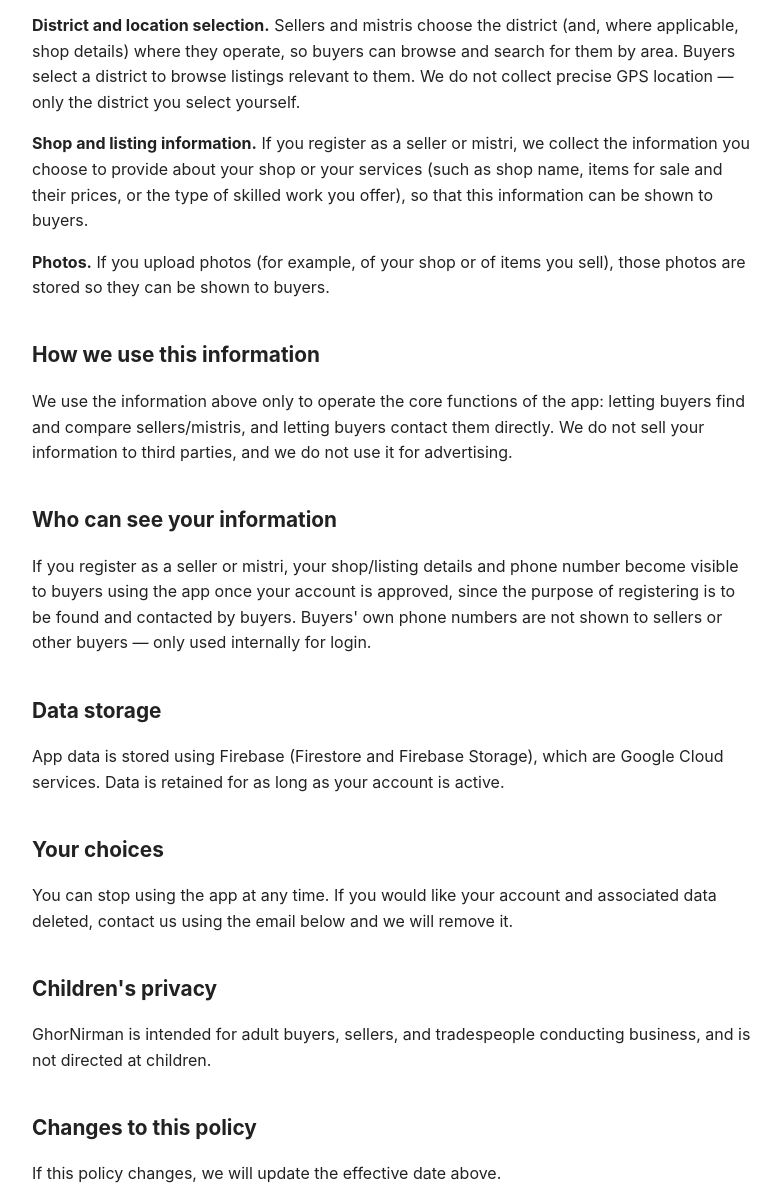
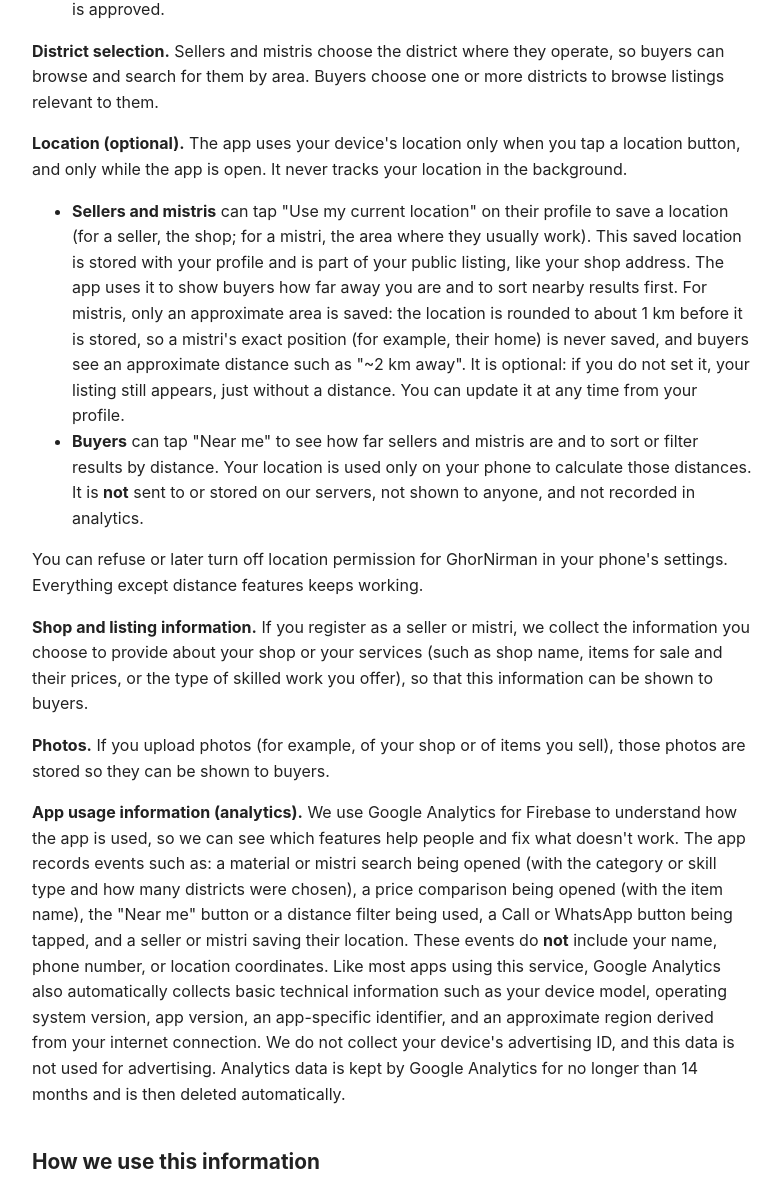
Before and after one commit to ranjan036/ghornirman-privacy, a plain HTML site: page index.html in a window 1280 px wide. Shown: the part 584-1774 px from the top of the page, without its empty margins (248-1029 px from the left). Drawn offline with Linux system fonts and the light colour scheme.

Commit message:
Update privacy policy for location and usage analytics
- Replace "we do not collect precise GPS location": location is optional
  and foreground-only. Seller shop locations are saved with the public
  listing; mistri locations are rounded to ~1 km before saving; a buyer's
  "Near me" location is used on the phone only and never stored.
- Add an analytics section: events recorded (no name, phone number or
  coordinates), data Google Analytics collects automatically, no
  advertising ID, deleted within 14 months.
- Fix: buyers do not sign in, and can choose several districts.
- Deletion page: saved locations are deleted; analytics are not linked to
  an account and expire automatically.

Co-Authored-By: Claude Opus 5.5 <noreply@anthropic.com>

```diff
--- a/index.html
+++ b/index.html
@@ -22,7 +22,7 @@
 <body>
 
 <h1>Privacy Policy for GhorNirman</h1>
-<p class="updated">Effective date: 2026-09-17</p>
+<p class="updated">Effective date: 2026-09-29 (previous version: 2026-09-17)</p>
 
 <p>
 GhorNirman ("the app", "we", "us") is a marketplace app that helps buyers
@@ -33,10 +33,11 @@ This policy explains what information the app collects and how it is used.
 
 <h2>Information we collect</h2>
 
-<p><strong>Phone number.</strong> When you sign up or log in, we collect
-your phone number and verify it using a one-time password (OTP) sent by
-SMS. This verification is handled by Firebase Authentication, a service
-provided by Google. We use your phone number to:</p>
+<p><strong>Phone number.</strong> Buyers can use the app without signing
+in. When a seller or mistri signs up or logs in, we collect their phone
+number and verify it using a one-time password (OTP) sent by SMS. This
+verification is handled by Firebase Authentication, a service provided by
+Google. We use your phone number to:</p>
 <ul>
   <li>identify your account and let you log back in,</li>
   <li>let buyers contact sellers/mistris directly by phone call or
@@ -47,11 +48,35 @@ provided by Google. We use your phone number to:</p>
   seller or mistri listing is approved.</li>
 </ul>
 
-<p><strong>District and location selection.</strong> Sellers and mistris
-choose the district (and, where applicable, shop details) where they
-operate, so buyers can browse and search for them by area. Buyers select
-a district to browse listings relevant to them. We do not collect precise
-GPS location — only the district you select yourself.</p>
+<p><strong>District selection.</strong> Sellers and mistris choose the
+district where they operate, so buyers can browse and search for them by
+area. Buyers choose one or more districts to browse listings relevant to
+them.</p>
+
+<p><strong>Location (optional).</strong> The app uses your device's
+location only when you tap a location button, and only while the app is
+open. It never tracks your location in the background.</p>
+<ul>
+  <li><strong>Sellers and mistris</strong> can tap "Use my current
+  location" on their profile to save a location (for a seller, the shop;
+  for a mistri, the area where they usually work). This saved location is
+  stored with your profile and is part of your public listing, like your
+  shop address. The app uses it to show buyers how far away you are and to
+  sort nearby results first. For mistris, only an approximate area is
+  saved: the location is rounded to about 1 km before it is stored, so a
+  mistri's exact position (for example, their home) is never saved, and
+  buyers see an approximate distance such as "~2 km away". It is optional:
+  if you do not set it, your listing still appears, just without a
+  distance. You can update it at any time from your profile.</li>
+  <li><strong>Buyers</strong> can tap "Near me" to see how far sellers and
+  mistris are and to sort or filter results by distance. Your location is
+  used only on your phone to calculate those distances. It is
+  <strong>not</strong> sent to or stored on our servers, not shown to
+  anyone, and not recorded in analytics.</li>
+</ul>
+<p>You can refuse or later turn off location permission for GhorNirman in
+your phone's settings. Everything except distance features keeps
+working.</p>
 
 <p><strong>Shop and listing information.</strong> If you register as a
 seller or mistri, we collect the information you choose to provide about
@@ -63,32 +88,55 @@ can be shown to buyers.</p>
 shop or of items you sell), those photos are stored so they can be shown
 to buyers.</p>
 
+<p><strong>App usage information (analytics).</strong> We use Google
+Analytics for Firebase to understand how the app is used, so we can see
+which features help people and fix what doesn't work. The app records
+events such as: a material or mistri search being opened (with the
+category or skill type and how many districts were chosen), a price
+comparison being opened (with the item name), the "Near me" button or a
+distance filter being used, a Call or WhatsApp button being tapped, and a
+seller or mistri saving their location. These events do
+<strong>not</strong> include your name, phone number, or location
+coordinates. Like most apps using this service, Google Analytics also
+automatically collects basic technical information such as your device
+model, operating system version, app version, an app-specific identifier,
+and an approximate region derived from your internet connection. We do not
+collect your device's advertising ID, and this data is not used for
+advertising. Analytics data is kept by Google Analytics for no longer than
+14 months and is then deleted automatically.</p>
+
 <h2>How we use this information</h2>
 
-<p>We use the information above only to operate the core functions of the
-app: letting buyers find and compare sellers/mistris, and letting buyers
-contact them directly. We do not sell your information to third parties,
-and we do not use it for advertising.</p>
+<p>We use the information above only to operate and improve the core
+functions of the app: letting buyers find and compare sellers/mistris,
+showing how far they are, and letting buyers contact them directly. We do
+not sell your information to third parties, and we do not use it for
+advertising.</p>
 
 <h2>Who can see your information</h2>
 
-<p>If you register as a seller or mistri, your shop/listing details and
-phone number become visible to buyers using the app once your account is
-approved, since the purpose of registering is to be found and contacted
-by buyers. Buyers' own phone numbers are not shown to sellers or other
-buyers — only used internally for login.</p>
+<p>If you register as a seller or mistri, your shop/listing details, phone
+number, and (if you set one) your saved location become visible to buyers
+using the app once your account is approved, since the purpose of
+registering is to be found and contacted by buyers. Buyers do not sign in,
+so the app does not collect or show any buyer's name or phone number.
+Usage analytics are seen only by the GhorNirman team, in aggregate.</p>
 
 <h2>Data storage</h2>
 
 <p>App data is stored using Firebase (Firestore and Firebase Storage),
-which are Google Cloud services. Data is retained for as long as your
-account is active.</p>
+which are Google Cloud services. Seller and mistri data is retained for as
+long as the account is active. Analytics data is handled by Google
+Analytics for Firebase and deleted automatically as described above.</p>
 
 <h2>Your choices</h2>
 
-<p>You can stop using the app at any time. If you would like your account
-and associated data deleted, contact us using the email below and we will
-remove it.</p>
+<p>You can stop using the app at any time. Location is optional: you can
+decline the permission, and sellers and mistris can simply not set a
+location. If you would like your account and associated data (including
+any saved location) deleted, contact us using the email below and we will
+remove it. See also our
+<a href="delete-account.html">account deletion page</a>.</p>
 
 <h2>Children's privacy</h2>
 
```
Also changed, not shown: delete-account.html (+10 -3 lines).
